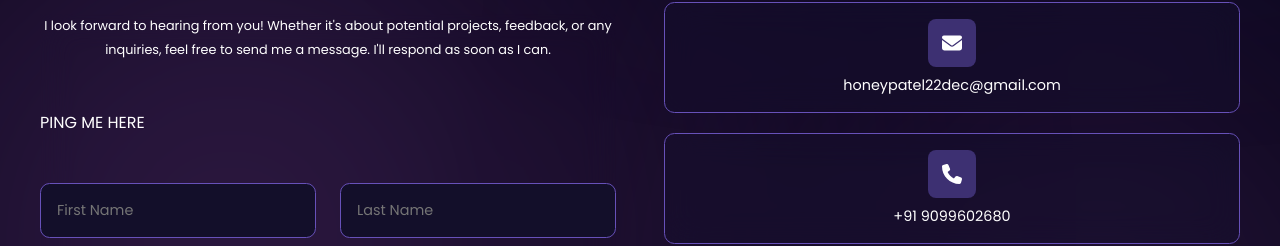
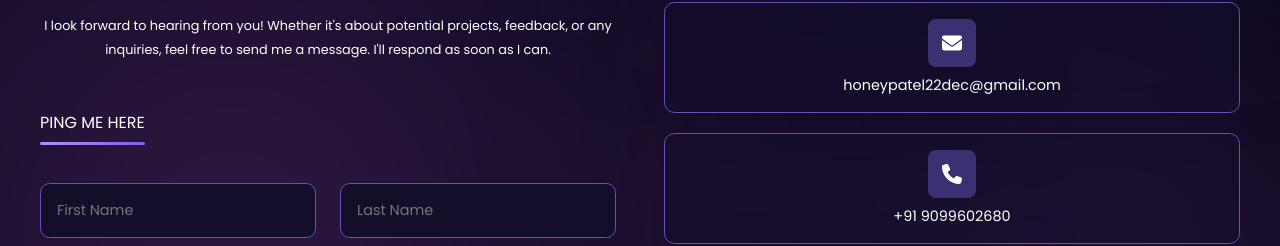
Before and after one commit to Honey22Patel/My-Portfolio, a React (Create React App) app: page / in a window 1280 px wide. Shown: the part 3192-3438 px from the top of the page. Built offline with nearby package versions, Linux system fonts and the light colour scheme.

Commit message:
all set to final deploy

```diff
--- a/src/components/ContactMe/ContactForm/ContactForm.css
+++ b/src/components/ContactMe/ContactForm/ContactForm.css
@@ -46,6 +46,18 @@ form button:hover{
 }
 .contact-form-content .heading{
     margin-bottom: 3rem;
+    display: inline-block;
+    position: relative;
+    font-size: 1rem;
+}
+.contact-form-content .heading::before{
+    content: " ";
+    width: 100%;
+    height: 0.2rem;
+    background: linear-gradient(90deg,#a993fe 0%,#7e61e7 100%);
+    border-radius: 0.5rem;
+    position: absolute;
+    bottom: -0.6rem;
 }
 
 @media (max-width: 450px){
--- a/src/components/ContactMe/ContactInfoCard/ContactInfoCard.jsx
+++ b/src/components/ContactMe/ContactInfoCard/ContactInfoCard.jsx
@@ -10,7 +10,7 @@ const ContactInfoCard = ({ icon, size, text, tag }) => {
         <div className="icon">
           <FontAwesomeIcon icon={faEnvelope} size="lg" />
         </div>
-          <a href="">honeypatel22dec@gmail.com</a>
+          <a href="mailto: honeypatel22dec@gmail.com">honeypatel22dec@gmail.com</a>
       </div>
       <div className="contact-details-card">
         <div className="icon">
--- a/src/components/Hero/Hero.jsx
+++ b/src/components/Hero/Hero.jsx
@@ -3,7 +3,7 @@ import "./Hero.css";
 import { faLinkedinIn, faGithub } from "@fortawesome/free-brands-svg-icons";
 import { FontAwesomeIcon } from "@fortawesome/react-fontawesome";
 const Hero = () => {
-  const pdfFilePath = "https://drive.google.com/file/d/16nPyEUL1Fpmz1bEL6TyOZmmM1SbfrE08/view?usp=sharing";
+  const pdfFilePath = "https://drive.google.com/file/d/1btZPoeLm27On7IOtyXTm95Q8mbrNOb1I/view?usp=sharing";
 
   const handleDownload = () => {
     window.open(pdfFilePath);
--- a/src/components/Navbar/MobileNav/MobileNav.jsx
+++ b/src/components/Navbar/MobileNav/MobileNav.jsx
@@ -3,7 +3,7 @@ import './MobileNav.css';
 import { faLinkedinIn, faGithub } from "@fortawesome/free-brands-svg-icons";
 import { FontAwesomeIcon } from "@fortawesome/react-fontawesome";
 const MobileNav = ({ isOpen, toggleMenu, onNavItemClick, sections }) => {
-  const pdfFilePath = "https://drive.google.com/file/d/16nPyEUL1Fpmz1bEL6TyOZmmM1SbfrE08/view?usp=sharing";
+  const pdfFilePath = "https://drive.google.com/file/d/1btZPoeLm27On7IOtyXTm95Q8mbrNOb1I/view?usp=sharing";
   const handleDownload = () => {
     // const link = document.createElement('a');
     // link.href = process.env.PUBLIC_URL + './assets/Resume.pdf'; // Path to your PDF file
```
Also changed, not shown: src/components/ContactMe/ContactMe.jsx (+0 -25 lines).
